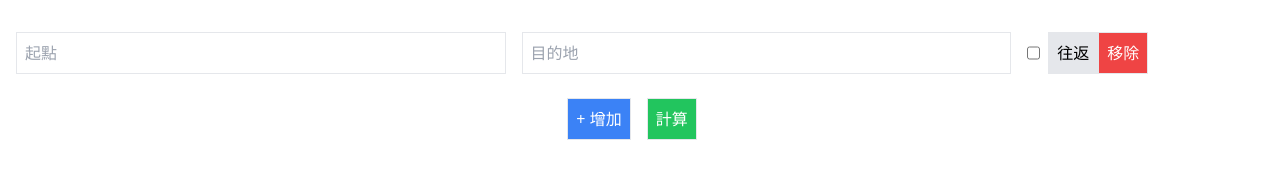
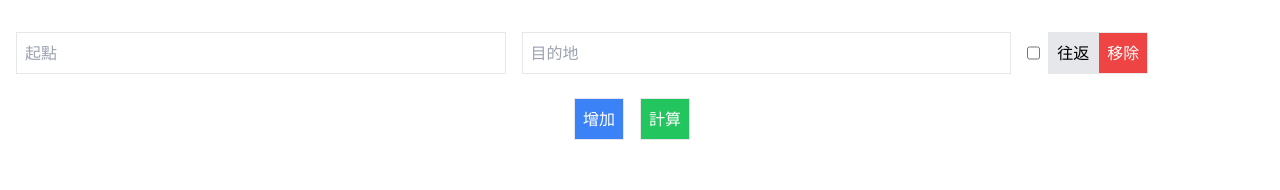
Before and after one commit to tony801015/commuter-tpass-compute-ui, a Vue app: page / in a window 1280 px wide. Shown: the top 190 px of the page. Built offline with nearby package versions, Linux system fonts and the light colour scheme.

Commit message:
misc: Rename

```diff
--- a/package.json
+++ b/package.json
@@ -1,5 +1,5 @@
 {
-  "name": "my-project",
+  "name": "commuter-tpass-compute-ui",
   "version": "0.1.0",
   "private": true,
   "scripts": {
--- a/src/components/MrtCalculator.vue
+++ b/src/components/MrtCalculator.vue
@@ -31,7 +31,7 @@
     </div>
 
     <div class="flex justify-center mt-6">
-      <button @click="addRoute" class="border p-2 bg-blue-500 text-white mr-4">+ 增加</button>
+      <button @click="addRoute" class="border p-2 bg-blue-500 text-white mr-4">增加</button>
       <button @click="calculateFare" class="border p-2 bg-green-500 text-white mr-4">計算</button>
     </div>
   </div>
```
